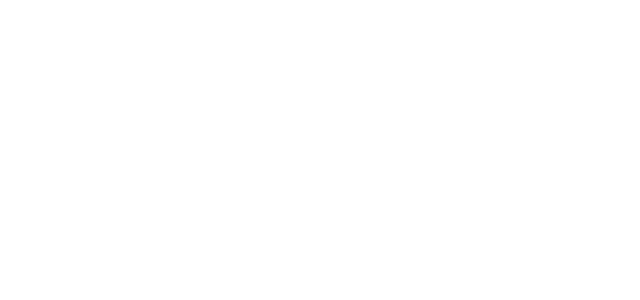
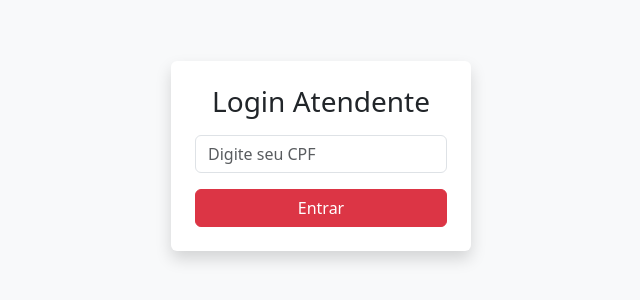
Before and after one commit to leynerbueno/tech-challenge-front, a React (Vite) app: page /login in a window 1280 px wide. Before the commit this address had no page. Shown: the part 244-544 px from the top of the page, without its empty margins (319-959 px from the left). Built offline with nearby package versions, Linux system fonts and the light colour scheme.

Commit message:
UPDATE: Criando rotas para login de atendente e tela dashboard

```diff
--- a/src/main.jsx
+++ b/src/main.jsx
@@ -2,6 +2,8 @@
 import { createRoot } from 'react-dom/client';
 import { BrowserRouter, Routes, Route } from "react-router-dom";
 import CurrentOrderss from './pages/CurrentOrders/CurrentOrders.jsx';
+import Login from "./pages/Login/Login.jsx";
+import Dashboard from "./pages/Dashboard/Dashboard.jsx";
 import 'bootstrap/dist/css/bootstrap.min.css';
 
 
@@ -10,6 +12,8 @@
   <BrowserRouter>
     <Routes>
       <Route path="/current-orders" element={<CurrentOrderss />} />
+      <Route path="/login" element={<Login />} />
+      <Route path="/dashboard" element={<Dashboard />} />
     </Routes>
   </BrowserRouter>
 )
--- a/src/pages/CurrentOrders/CurrentOrders.jsx
+++ b/src/pages/CurrentOrders/CurrentOrders.jsx
@@ -16,6 +16,7 @@
         fetchOrders();
 
         const intervalId = setInterval(fetchOrders, 10000); // a cada 10 segundos
+        console.log(orders);
 
         return () => clearInterval(intervalId);
     }, []);
@@ -47,7 +48,11 @@
                             ))
                         ) : (
                             <tr>
-                                <td colSpan="5">-</td>
+                                <td>-</td>
+                                <td>-</td>
+                                <td>-</td>
+                                <td>-</td>
+                                <td>-</td>
                             </tr>
                         )}
                     </tbody>
--- /dev/null
+++ b/src/pages/Dashboard/Dashboard.jsx
@@ -0,0 +1,30 @@
+import { useNavigate } from "react-router-dom";
+
+function Dashboard() {
+    const navigate = useNavigate();
+
+    return (
+        <div className="d-flex flex-column justify-content-center align-items-center vh-100 bg-light">
+            <div className="bg-white p-5 rounded shadow text-center" style={{ width: 300 }}>
+                <button className="btn btn-danger w-100 mb-3" onClick={() => navigate("/costumers")}>
+                    Gerenciar Clientes
+                </button>
+                <button className="btn btn-danger w-100 mb-3" onClick={() => navigate("/attendants")}>
+                    Gerenciar Atendentes
+                </button>
+                <button className="btn btn-danger w-100 mb-3" onClick={() => navigate("/products")}>
+                    Gerenciar Produtos
+                </button>
+                <button
+                    className="btn btn-sm btn-danger mt-4"
+                    style={{ width: "50%" }}
+                    onClick={() => navigate("/login")}
+                >
+                    Sair
+                </button>
+            </div>
+        </div>
+    );
+}
+
+export default Dashboard;
--- /dev/null
+++ b/src/pages/Login/Login.jsx
@@ -0,0 +1,46 @@
+import { useState } from "react";
+import { useNavigate } from "react-router-dom";
+import axios from "axios";
+
+function Login() {
+    const [cpf, setCpf] = useState("");
+    const [error, setError] = useState(null);
+    const navigate = useNavigate();
+
+    const handleSubmit = async (e) => {
+        e.preventDefault();
+        setError(null);
+
+        try {
+            //ALTERAR URL PARA URL REAL
+            const res = await axios.post("http://localhost:8080/login", { cpf });
+            if (res.status === 200) {
+                navigate("/dashboard");
+            }
+
+        } catch (err) {
+            setError("CPF inválido ou erro na autenticação");
+            navigate("/dashboard");
+        }
+    };
+
+    return (
+        <div className="d-flex flex-column justify-content-center align-items-center vh-100 bg-light">
+            <form onSubmit={handleSubmit} className="bg-white p-4 rounded shadow" style={{ width: 300 }}>
+                <h3 className="mb-3 text-center">Login Atendente</h3>
+                <input
+                    type="text"
+                    placeholder="Digite seu CPF"
+                    className="form-control mb-3"
+                    value={cpf}
+                    onChange={(e) => setCpf(e.target.value)}
+                    required
+                />
+                {error && <div className="alert alert-danger">{error}</div>}
+                <button type="submit" className="btn btn-danger w-100">Entrar</button>
+            </form>
+        </div>
+    );
+}
+
+export default Login;
```
